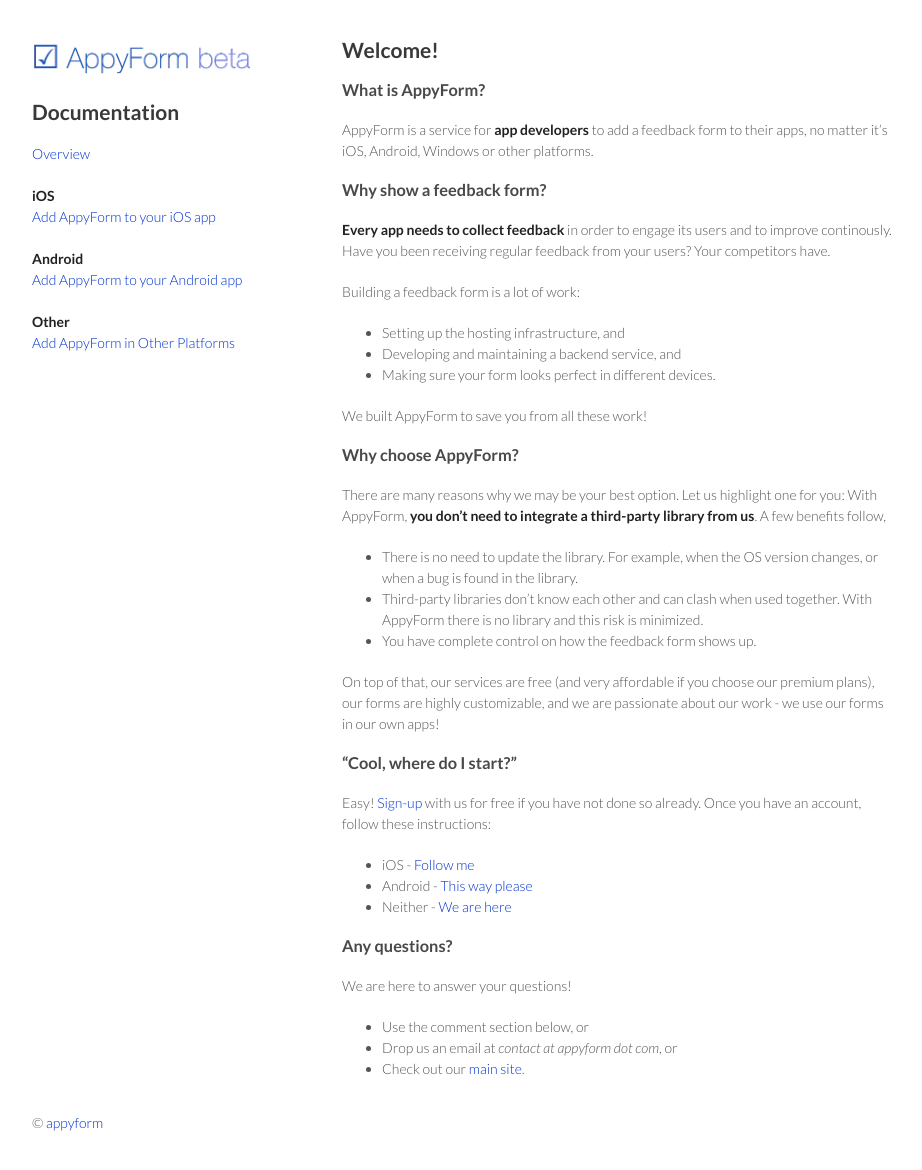
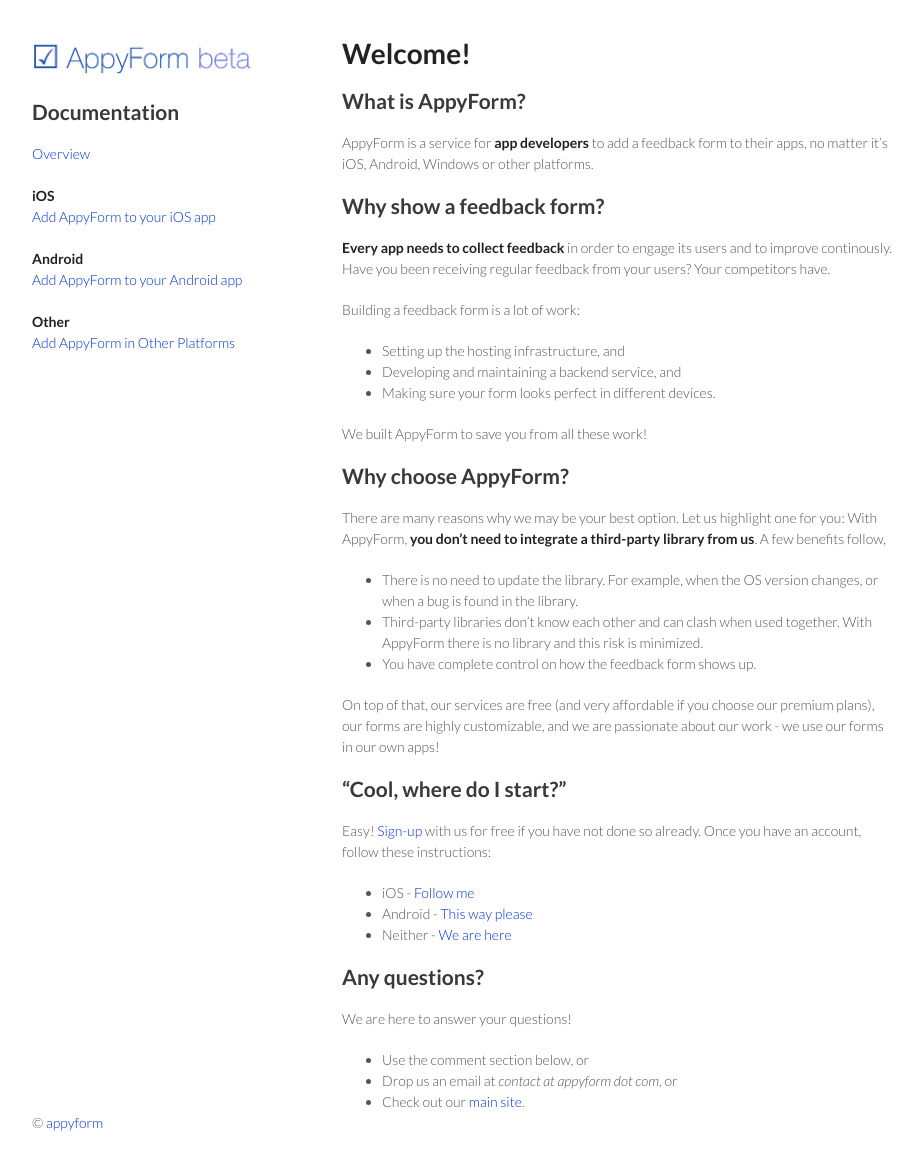
Before and after one commit to appyform/docs, a Jekyll site: the page built from index.md, in a window 1280 px wide and 1203 px high. Shown: the top 1170 px of the window, without its empty margins (178-1100 px from the left). Built offline with Jekyll 4.4.1, drawn with Linux system fonts in a browser that asks for light colours; comment, search, counter and statistics services are not loaded.

Commit message:
Updated formatting.

```diff
--- a/_includes/comment-intro.html
+++ b/_includes/comment-intro.html
@@ -1,5 +1,5 @@
 
-<h3> Any questions?</h3>
+<h2> Any questions?</h2>
 
 <p>We are here to answer your questions!</p>
 
--- a/_includes/landing.md
+++ b/_includes/landing.md
@@ -1,12 +1,12 @@
 
-## Welcome!
+# Welcome!
 
-### What is AppyForm?
+## What is AppyForm?
 
 AppyForm is a service for **app developers** to add a feedback form to their apps, no matter it's iOS, Android, Windows or other platforms.
 
 
-### Why show a feedback form?
+## Why show a feedback form?
 
 **Every app needs to collect feedback** in order to engage its users and to improve continously. Have you been receiving regular feedback from your users? Your competitors have.
 
@@ -19,7 +19,7 @@ Building a feedback form is a lot of work:
 We built AppyForm to save you from all these work!
 
 
-### Why choose AppyForm?
+## Why choose AppyForm?
 
 There are many reasons why we may be your best option. Let us highlight one for you: With AppyForm, **you don't
 need to integrate a third-party library from us**. A few benefits follow,
@@ -32,7 +32,7 @@ On top of that, our services are free (and very affordable if you choose our pre
 customizable, and we are passionate about our work - we use our forms in our own apps!
 
 
-### "Cool, where do I start?"
+## "Cool, where do I start?"
 
 Easy! [Sign-up](http://www.appyform.com/) with us for free if you have not done so already. Once you have an account, follow these instructions:
 
```
Also changed, not shown: page/ios-add-form-to-app.md (+1 -1 lines).
